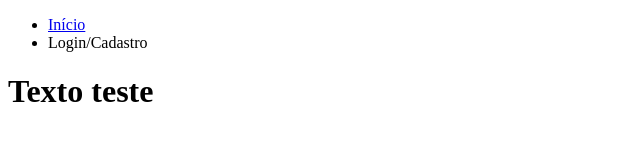
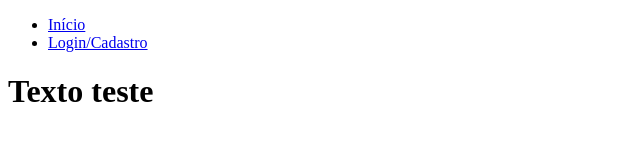
Before and after one commit to jaobrabo123/site123test, a website: page public/index.html in a window 1280 px wide. Shown: the full height of the page, 0-640 px from the left. Drawn offline with Linux system fonts and the light colour scheme.

Commit message:
pagina de login separado2

```diff
--- a/public/index.html
+++ b/public/index.html
@@ -10,7 +10,7 @@
         <nav>
             <ul>
                 <li><a href="#home">Início</a></li>
-                <li><a href="https://site-teste-6op7.onrender.com/login.html"></a>Login/Cadastro</li>
+                <li><a href="https://site-teste-6op7.onrender.com/login.html">Login/Cadastro</a></li>
             </ul>
         </nav>
     </header>
```
